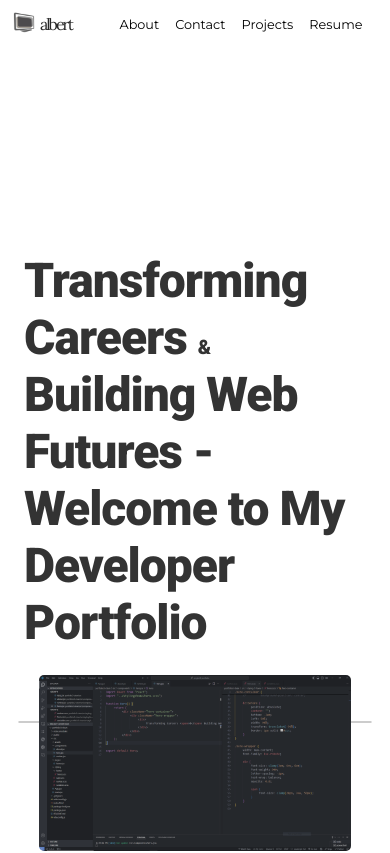
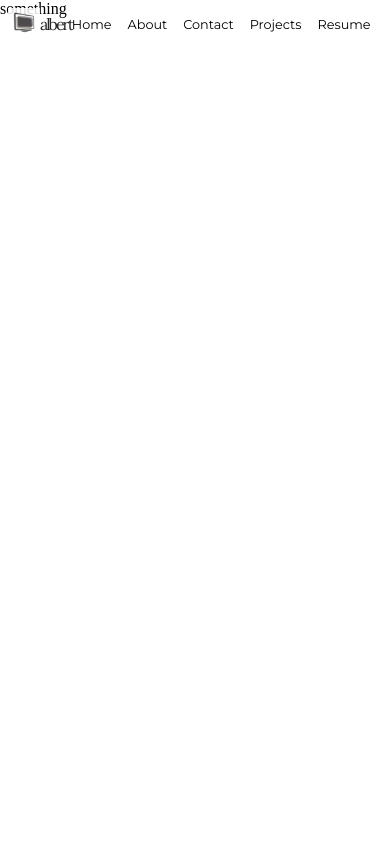
Before and after one commit to albertjon-0915/portfolio3, a React (Vite) app: page /contact in a window 390 px wide. Shown: the top 853 px of the page. Built offline with nearby package versions, Linux system fonts and the light colour scheme; a web font is replaced by a local one.

Commit message:
revise navbar/added pages router

```diff
--- a/package.json
+++ b/package.json
@@ -13,6 +13,7 @@
     "react": "^18.3.1",
     "react-dom": "^18.3.1",
     "react-icons": "^5.3.0",
+    "react-router-dom": "^6.26.1",
     "sass": "^1.77.8"
   },
   "devDependencies": {
--- a/src/App.jsx
+++ b/src/App.jsx
@@ -1,14 +1,23 @@
-import { useState } from "react";
+import React, { useState } from "react";
+import { Route, Routes, BrowserRouter as Router } from "react-router-dom";
 import "./styling/App.scss";
 import Navbar from "./components/navbar";
 import Home from "./pages/home";
+import Project from "./pages/project";
+import Contact from "./pages/contact";
+import Error from "./pages/error";
 
 function App() {
      return (
-          <>
+          <Router>
                <Navbar />
-               <Home />
-          </>
+               <Routes>
+                    <Route path="/" element={<Home />} />
+                    <Route path="/contact" element={<Contact />} />
+                    <Route path="/project" element={<Project />} />
+                    <Route path="*" element={<Error />} />
+               </Routes>
+          </Router>
      );
 }
 
--- a/src/components/navbar.jsx
+++ b/src/components/navbar.jsx
@@ -1,8 +1,23 @@
 import React, { useEffect } from "react";
 import "../styling/navbar.scss";
 import logo from "../assets/logo.png";
+import { Link, useNavigate } from "react-router-dom";
 
 function Navbar() {
+     const navigate = useNavigate();
+
+     const scrollToTop = () => {
+          window.scrollTo({
+               top: 0,
+               behavior: "smooth",
+          });
+     };
+
+     const goToHome = () => {
+          scrollToTop();
+          navigate("/");
+     };
+
      const scrollFunc = () => {
           const navContainer = document.querySelector(".nav-container");
 
@@ -12,21 +27,33 @@ function Navbar() {
                scrollHeight >= 1 ? navContainer.classList.add("blurry") : navContainer.classList.remove("blurry");
           });
      };
+
      useEffect(() => {
           scrollFunc();
      }, []);
 
      return (
           <div className="nav-container">
-               <div className="logo-wrapper">
+               <div className="logo-wrapper" onClick={goToHome}>
                     <img src={logo} alt="logo" />
                     <h1>albert</h1>
                </div>
                <div className="navlinks-wrapper">
                     <ul>
-                         <li className="item1">About</li>
-                         <li className="item2">Contact</li>
-                         <li className="item3">Projects</li>
+                         <li className="item0">
+                              <Link to={"/"} onClick={scrollToTop}>
+                                   Home
+                              </Link>
+                         </li>
+                         <li className="item1">
+                              <Link to={"/contact"}>About</Link>
+                         </li>
+                         <li className="item2">
+                              <Link to={"/contact"}>Contact</Link>
+                         </li>
+                         <li className="item3">
+                              <Link to={"/contact"}>Projects</Link>
+                         </li>
                          <li className="item4">
                               <a href="src/assets/Albert Jon Inciong.pdf" download="Albert Jon Inciong.pdf">
                                    Resume
--- a/src/pages/contact.jsx
+++ b/src/pages/contact.jsx
@@ -3,7 +3,7 @@ import React from 'react'
 function Contact() {
   return (
     <div>
-
+      something
     </div>
   )
 }
--- /dev/null
+++ b/src/pages/error.jsx
@@ -0,0 +1,7 @@
+import React from "react";
+
+function error() {
+     return <div>not found</div>;
+}
+
+export default error;
--- a/src/pages/project.jsx
+++ b/src/pages/project.jsx
@@ -1,7 +1,7 @@
 import React from "react";
 
 function Project() {
-     return <div></div>;
+     return <div>something</div>;
 }
 
 export default Project;
--- a/src/styling/home/about.scss
+++ b/src/styling/home/about.scss
@@ -62,7 +62,7 @@
                     display: flex;
                     align-items: center;
                     justify-content: center;
-                    gap: 1em;
+                    gap: clamp(0.1em, 1vw, 1em);
                     width: 15em;
                     height: clamp(2.5em, 5vw, 5em);
                     border-bottom: 3px solid $a-color;
--- a/src/styling/navbar.scss
+++ b/src/styling/navbar.scss
@@ -48,10 +48,32 @@
           gap: clamp(1em, 2vw, 2em);
 
           li {
+               position: relative;
                font-size: clamp(0.8em, 1vw, 1.1em);
                list-style-type: none;
                font-family: $pr-montserrat;
                cursor: pointer;
+
+               &:hover::after {
+                    width: 100%;
+               }
+
+               &::after {
+                    position: absolute;
+                    content: "";
+                    bottom: -3px;
+                    left: 50%;
+                    transform: translateX(-50%);
+                    height: 2px;
+                    width: 0%;
+                    background: #000;
+                    transition: all 0.3s ease-in-out;
+                    z-index: 11;
+
+                    @media (max-width: 576px) {
+                         height: 1px;
+                    }
+               }
 
                a {
                     all: unset;
```
Also changed, not shown: 1 other file (tests, documents, lock files or other folders).
